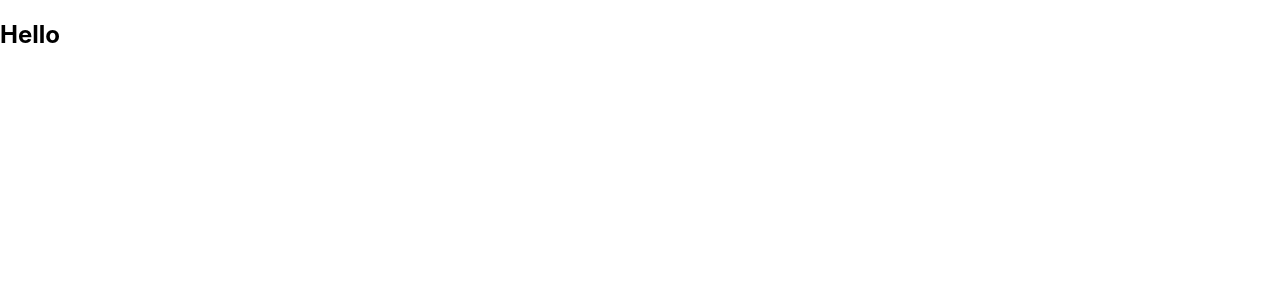
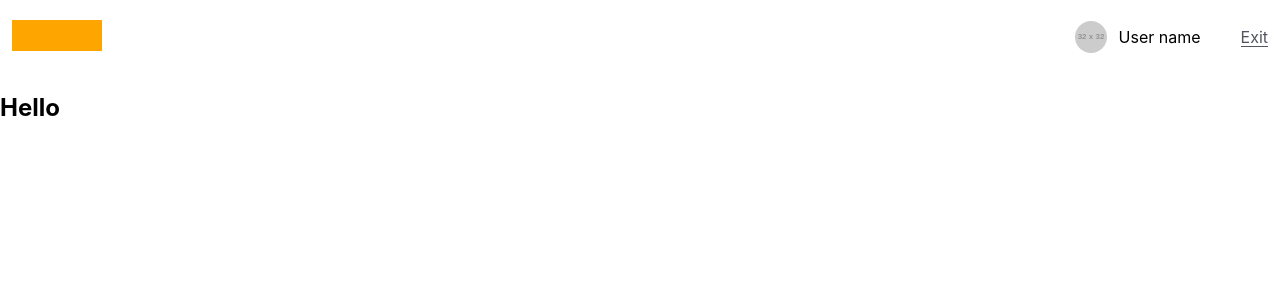
Before and after one commit to 831230/kapusta-01, a React (Create React App) app: page / in a window 1280 px wide. Shown: the top 300 px of the page. Built offline with nearby package versions, Linux system fonts and the light colour scheme.

Commit message:
basic layout

```diff
--- a/package.json
+++ b/package.json
@@ -15,6 +15,7 @@
     "react-redux": "^9.1.0",
     "react-router-dom": "^6.17.0",
     "react-scripts": "5.0.1",
+    "styled-components": "^6.1.10",
     "web-vitals": "^2.1.4"
   },
   "scripts": {
--- /dev/null
+++ b/src/components/Header/Header.jsx
@@ -0,0 +1,34 @@
+import {
+  HeaderContainer,
+  HeaderWrapper,
+  HeaderLogoLink,
+  HeaderUserContainer,
+  HeaderUserData,
+  HeaderUserIcon,
+  HeaderExitButton,
+} from "./HeaderStyles.js";
+
+const Header = () => {
+  return (
+    <HeaderContainer>
+      <HeaderWrapper>
+        {/* Placeholder svg do podmianki */}
+        <HeaderLogoLink href="">
+          <svg width="90" height="31">
+            <rect width="90" height="31" stroke="orange" fill="orange" />
+          </svg>
+        </HeaderLogoLink>
+        <HeaderUserContainer>
+          <HeaderUserData>
+            {/* Placeholder img do podmianki */}
+            <HeaderUserIcon src="https://placehold.co/32x32" alt="User icon" />
+            <p>User name</p>
+          </HeaderUserData>
+          <HeaderExitButton>Exit</HeaderExitButton>
+        </HeaderUserContainer>
+      </HeaderWrapper>
+    </HeaderContainer>
+  );
+};
+
+export default Header;
--- /dev/null
+++ b/src/components/Header/HeaderStyles.js
@@ -0,0 +1,47 @@
+import styled from "styled-components";
+
+export const HeaderContainer = styled.header`
+  display: flex;
+  width: 100%;
+  justify-content: center;
+`;
+export const HeaderWrapper = styled.div`
+  display: flex;
+  justify-content: space-between;
+  align-items: center;
+  width: 1280px;
+
+  margin: 12px;
+`;
+
+export const HeaderLogoLink = styled.a``;
+
+export const HeaderUserContainer = styled.div`
+  display: flex;
+  justify-content: center;
+  align-items: center;
+  gap: 40px;
+`;
+
+export const HeaderUserData = styled.div`
+  display: flex;
+  justify-content: center;
+  align-items: center;
+  gap: 12px;
+`;
+export const HeaderUserIcon = styled.img`
+  width: 32px;
+  height: 32px;
+  border-radius: 50%;
+`;
+
+export const HeaderExitButton = styled.button`
+  border: none;
+  background: none;
+  padding: 0;
+  margin: 0;
+  font: inherit;
+  color: #52555f;
+  cursor: pointer;
+  border-bottom: 1px solid #52555f;
+`;
--- a/src/index.css
+++ b/src/index.css
@@ -1,13 +1,13 @@
+@import "modern-normalize.css";
+
 body {
   margin: 0;
-  font-family: -apple-system, BlinkMacSystemFont, 'Segoe UI', 'Roboto', 'Oxygen',
-    'Ubuntu', 'Cantarell', 'Fira Sans', 'Droid Sans', 'Helvetica Neue',
+  font-family: -apple-system, BlinkMacSystemFont, "Segoe UI", "Roboto", "Oxygen", "Ubuntu", "Cantarell", "Fira Sans", "Droid Sans", "Helvetica Neue",
     sans-serif;
   -webkit-font-smoothing: antialiased;
   -moz-osx-font-smoothing: grayscale;
 }
 
 code {
-  font-family: source-code-pro, Menlo, Monaco, Consolas, 'Courier New',
-    monospace;
+  font-family: source-code-pro, Menlo, Monaco, Consolas, "Courier New", monospace;
 }
--- a/src/index.js
+++ b/src/index.js
@@ -5,12 +5,14 @@
 import ReactDOM from "react-dom/client";
 import "./index.css";
 import App from "./App";
+import Header from "./components/Header/Header";
 
 const root = ReactDOM.createRoot(document.getElementById("root"));
 root.render(
   <React.StrictMode>
     <Provider store={store}>
       <BrowserRouter>
+        <Header />
         <App />
       </BrowserRouter>
     </Provider>
--- /dev/null
+++ b/src/modern-normalize.css.css
@@ -0,0 +1,260 @@
+/*! modern-normalize v2.0.0 | MIT License | https://github.com/sindresorhus/modern-normalize */
+
+/*
+Document
+========
+*/
+
+/**
+Use a better box model (opinionated).
+*/
+
+*,
+::before,
+::after {
+  box-sizing: border-box;
+}
+
+html {
+  /* Improve consistency of default fonts in all browsers. (https://github.com/sindresorhus/modern-normalize/issues/3) */
+  font-family: system-ui, "Segoe UI", Roboto, Helvetica, Arial, sans-serif, "Apple Color Emoji", "Segoe UI Emoji";
+  line-height: 1.15; /* 1. Correct the line height in all browsers. */
+  -webkit-text-size-adjust: 100%; /* 2. Prevent adjustments of font size after orientation changes in iOS. */
+  -moz-tab-size: 4; /* 3. Use a more readable tab size (opinionated). */
+  tab-size: 4; /* 3 */
+}
+
+/*
+Sections
+========
+*/
+
+body {
+  margin: 0; /* Remove the margin in all browsers. */
+}
+
+/*
+Grouping content
+================
+*/
+
+/**
+1. Add the correct height in Firefox.
+2. Correct the inheritance of border color in Firefox. (https://bugzilla.mozilla.org/show_bug.cgi?id=190655)
+*/
+
+hr {
+  height: 0; /* 1 */
+  color: inherit; /* 2 */
+}
+
+/*
+Text-level semantics
+====================
+*/
+
+/**
+Add the correct text decoration in Chrome, Edge, and Safari.
+*/
+
+abbr[title] {
+  text-decoration: underline dotted;
+}
+
+/**
+Add the correct font weight in Edge and Safari.
+*/
+
+b,
+strong {
+  font-weight: bolder;
+}
+
+/**
+1. Improve consistency of default fonts in all browsers. (https://github.com/sindresorhus/modern-normalize/issues/3)
+2. Correct the odd 'em' font sizing in all browsers.
+*/
+
+code,
+kbd,
+samp,
+pre {
+  font-family: ui-monospace, SFMono-Regular, Consolas, "Liberation Mono", Menlo, monospace; /* 1 */
+  font-size: 1em; /* 2 */
+}
+
+/**
+Add the correct font size in all browsers.
+*/
+
+small {
+  font-size: 80%;
+}
+
+/**
+Prevent 'sub' and 'sup' elements from affecting the line height in all browsers.
+*/
+
+sub,
+sup {
+  font-size: 75%;
+  line-height: 0;
+  position: relative;
+  vertical-align: baseline;
+}
+
+sub {
+  bottom: -0.25em;
+}
+
+sup {
+  top: -0.5em;
+}
+
+/*
+Tabular data
+============
+*/
+
+/**
+1. Remove text indentation from table contents in Chrome and Safari. (https://bugs.chromium.org/p/chromium/issues/detail?id=999088, https://bugs.webkit.org/show_bug.cgi?id=201297)
+2. Correct table border color inheritance in Chrome and Safari. (https://bugs.chromium.org/p/chromium/issues/detail?id=935729, https://bugs.webkit.org/show_bug.cgi?id=195016)
+*/
+
+table {
+  text-indent: 0; /* 1 */
+  border-color: inherit; /* 2 */
+}
+
+/*
+Forms
+=====
+*/
+
+/**
+1. Change the font styles in all browsers.
+2. Remove the margin in Firefox and Safari.
+*/
+
+button,
+input,
+optgroup,
+select,
+textarea {
+  font-family: inherit; /* 1 */
+  font-size: 100%; /* 1 */
+  line-height: 1.15; /* 1 */
+  margin: 0; /* 2 */
+}
+
+/**
+Remove the inheritance of text transform in Edge and Firefox.
+*/
+
+button,
+select {
+  text-transform: none;
+}
+
+/**
+Correct the inability to style clickable types in iOS and Safari.
+*/
+
+button,
+[type="button"],
+[type="reset"],
+[type="submit"] {
+  -webkit-appearance: button;
+}
+
+/**
+Remove the inner border and padding in Firefox.
+*/
+
+::-moz-focus-inner {
+  border-style: none;
+  padding: 0;
+}
+
+/**
+Restore the focus styles unset by the previous rule.
+*/
+
+:-moz-focusring {
+  outline: 1px dotted ButtonText;
+}
+
+/**
+Remove the additional ':invalid' styles in Firefox.
+See: https://github.com/mozilla/gecko-dev/blob/2f9eacd9d3d995c937b4251a5557d95d494c9be1/layout/style/res/forms.css#L728-L737
+*/
+
+:-moz-ui-invalid {
+  box-shadow: none;
+}
+
+/**
+Remove the padding so developers are not caught out when they zero out 'fieldset' elements in all browsers.
+*/
+
+legend {
+  padding: 0;
+}
+
+/**
+Add the correct vertical alignment in Chrome and Firefox.
+*/
+
+progress {
+  vertical-align: baseline;
+}
+
+/**
+Correct the cursor style of increment and decrement buttons in Safari.
+*/
+
+::-webkit-inner-spin-button,
+::-webkit-outer-spin-button {
+  height: auto;
+}
+
+/**
+1. Correct the odd appearance in Chrome and Safari.
+2. Correct the outline style in Safari.
+*/
+
+[type="search"] {
+  -webkit-appearance: textfield; /* 1 */
+  outline-offset: -2px; /* 2 */
+}
+
+/**
+Remove the inner padding in Chrome and Safari on macOS.
+*/
+
+::-webkit-search-decoration {
+  -webkit-appearance: none;
+}
+
+/**
+1. Correct the inability to style clickable types in iOS and Safari.
+2. Change font properties to 'inherit' in Safari.
+*/
+
+::-webkit-file-upload-button {
+  -webkit-appearance: button; /* 1 */
+  font: inherit; /* 2 */
+}
+
+/*
+Interactive
+===========
+*/
+
+/*
+Add the correct display in Chrome and Safari.
+*/
+
+summary {
+  display: list-item;
+}
```
Also changed, not shown: src/App.js (+4 -4 lines), 1 other file (tests, documents, lock files or other folders).
